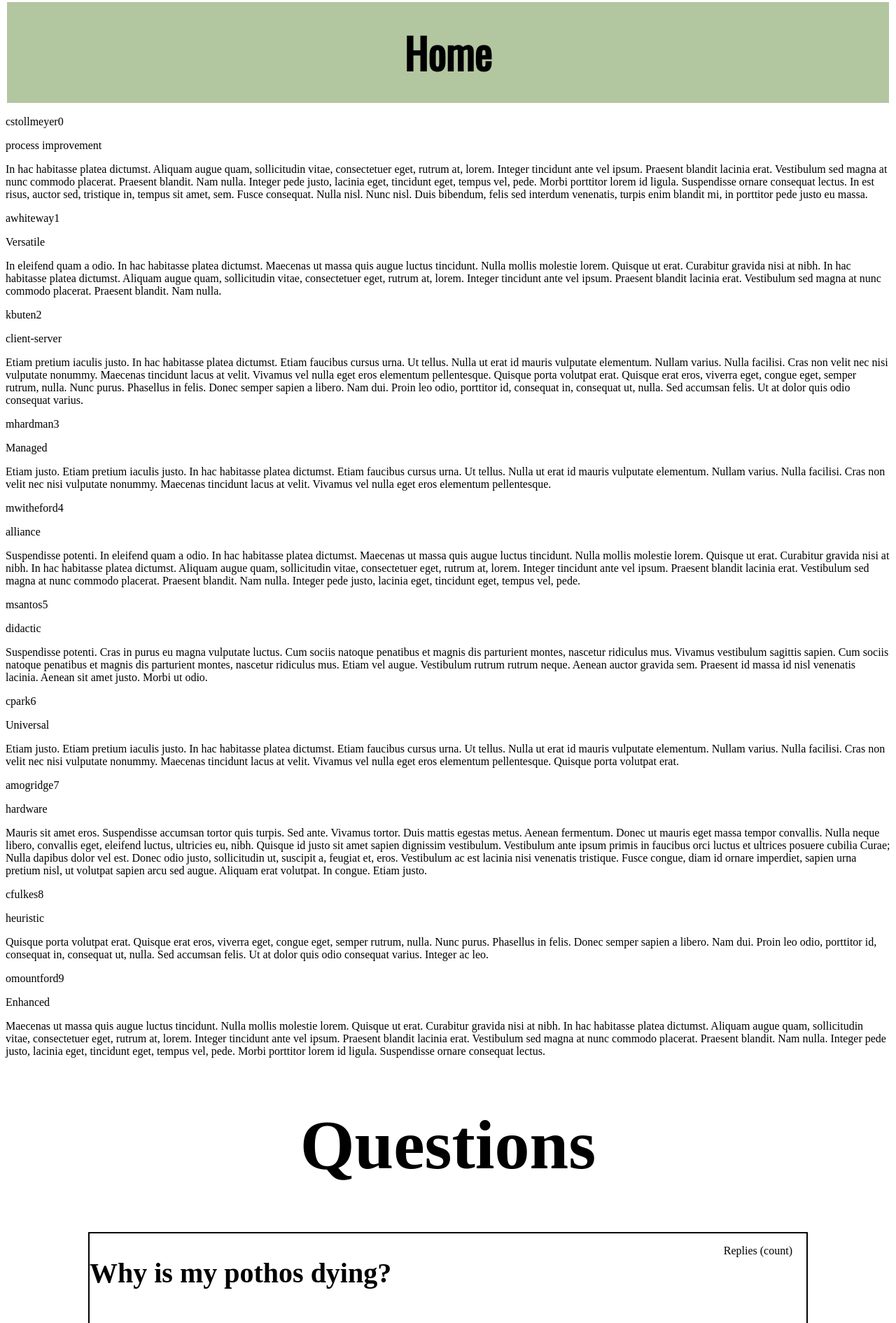
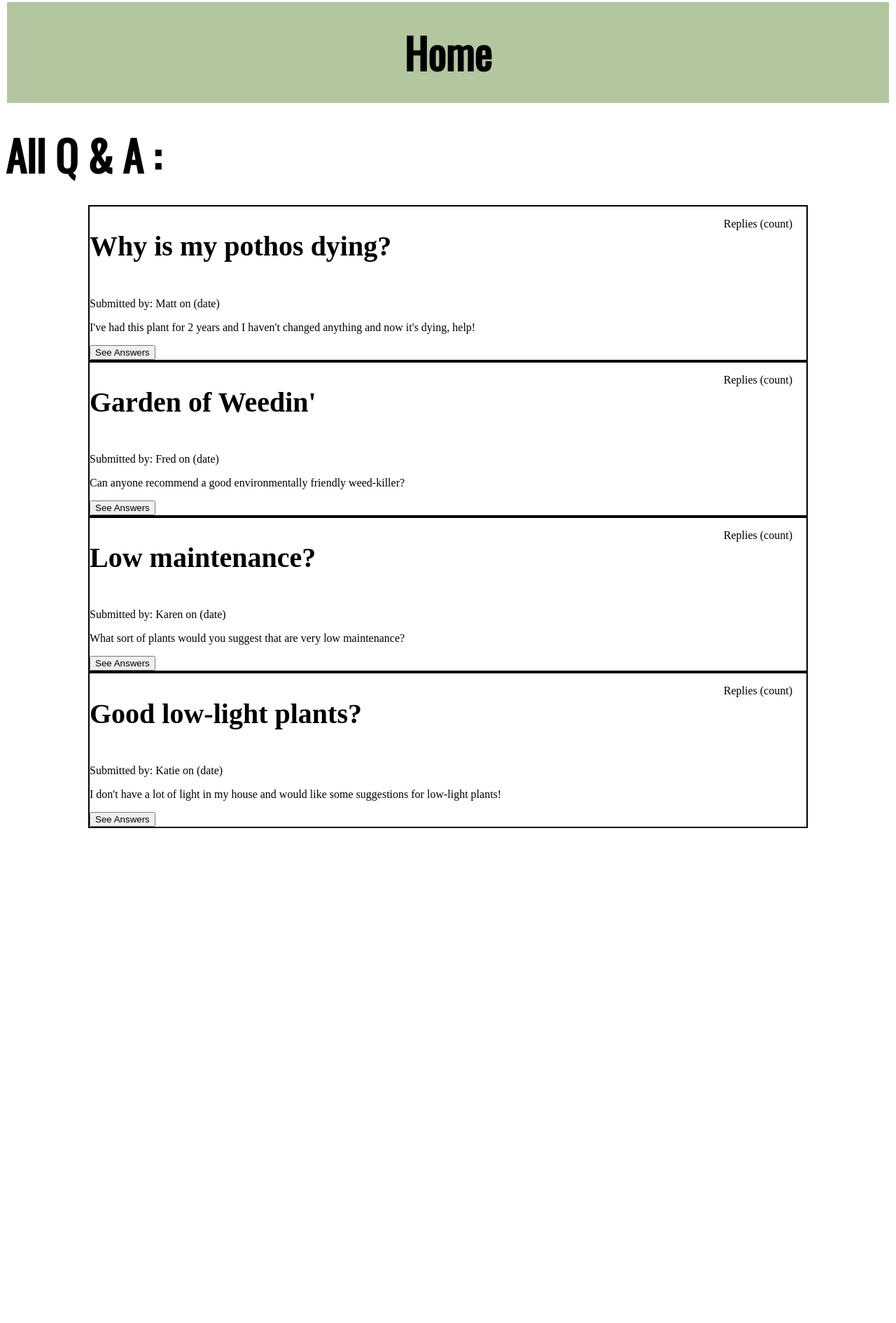
Before and after one commit to Momentum-Team-13/questionbox-team-front-end-plantspace, a React (Create React App) app in the folder plantspace/: page / in a window 1280 px wide. Shown: the part 469-2359 px from the top of the page at 70% size. After the commit the page ends 1660 px from the top, so only its background shows below. Built offline with nearby package versions, Linux system fonts and the light colour scheme; a web font is replaced by a local one.

Commit message:
merged with navbar but search code commented out because doesn't work with question component

```diff
--- a/plantspace/src/App.css
+++ b/plantspace/src/App.css
@@ -8,7 +8,7 @@
 }
 
 .questions_title {
-  text-align: center;
+  text-align:left;
 }
 
 .specific_question {
--- a/plantspace/src/App.js
+++ b/plantspace/src/App.js
@@ -35,7 +35,7 @@ function App() {
 ]
   return (
     <div className="App">
-      <NavBar />
+      <NavBar questions={questions}/>
       <Questions questions={questions}/>
     </div>
   );
--- a/plantspace/src/Components/NavBar.js
+++ b/plantspace/src/Components/NavBar.js
@@ -39,7 +39,7 @@ useEffect (() => {
     </div>
 
 {/* Search bar that filters through post content, and maps through dummy data. */}
-    {
+    {/* {
     Data.filter(post => {
         if (query === "") {
             return post;
@@ -56,7 +56,7 @@ useEffect (() => {
             <p>{post.post}</p>
         </div>
         ))
-    }
+    } */}
 
 
     </>
--- a/plantspace/src/Questions.js
+++ b/plantspace/src/Questions.js
@@ -7,7 +7,7 @@ export default function Questions(props) {
 
     return (
         <>
-            <h1 className='questions_title'>Questions</h1>
+            <h3 className='questions_title'>All Q & A :</h3>
             {questions.map((question, index) => {
                 return (
                     <>
```
